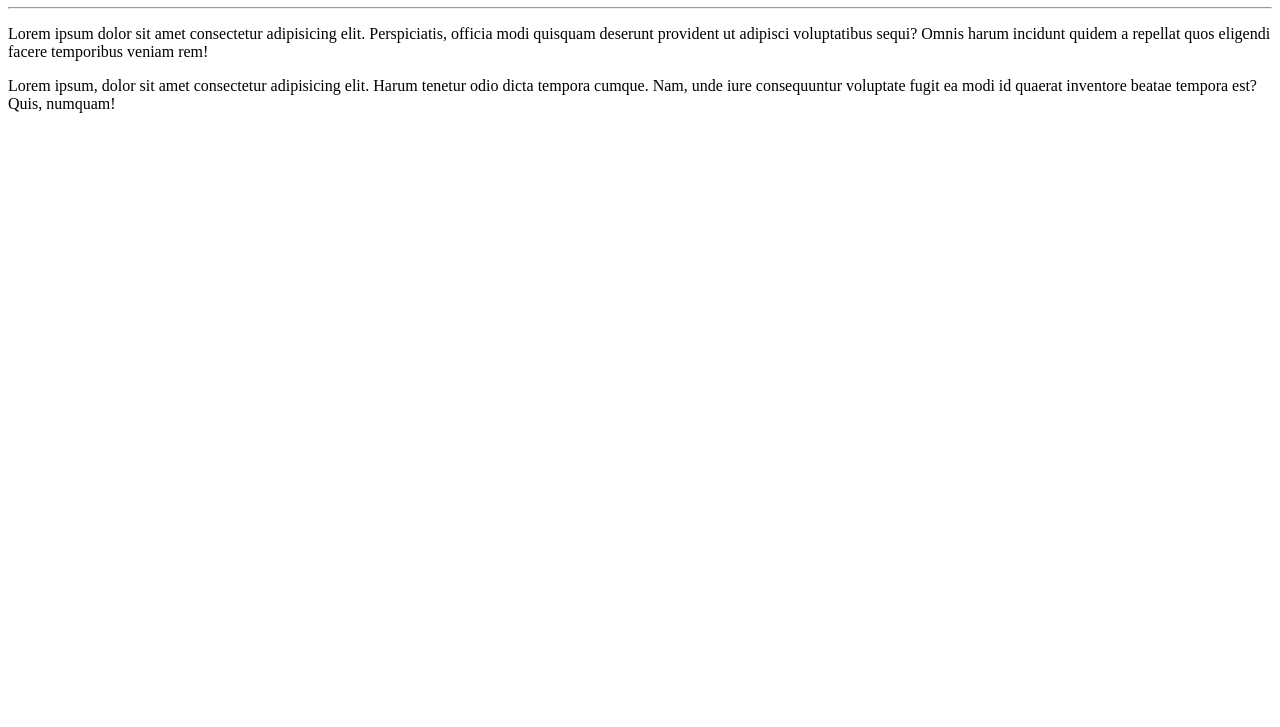
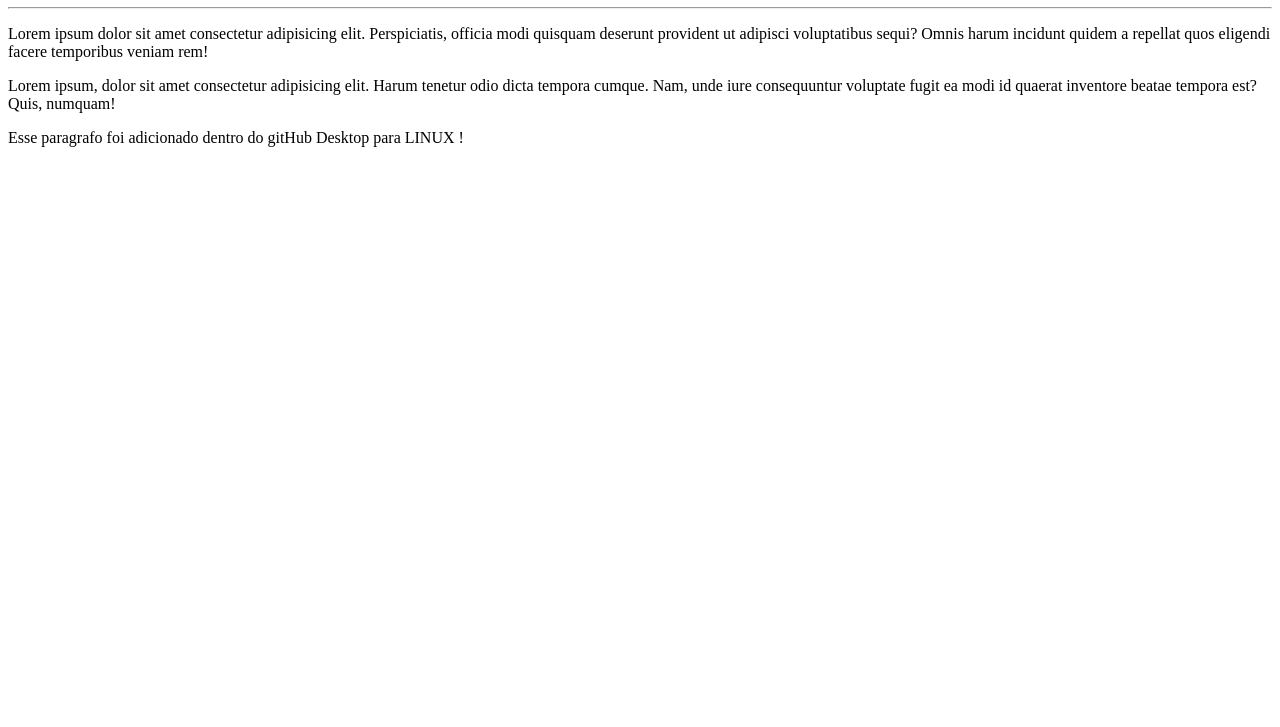
Before and after one commit to AlfredoPaulo/Ola-Mundo, a plain HTML site: page site-exemplo/index.html in a window 1280 px wide. Shown: the part 73-800 px from the top of the page. Drawn offline with Linux system fonts and the light colour scheme.

Commit message:
MUDEI O ARQUIVO INDEX

```diff
--- a/site-exemplo/index.html
+++ b/site-exemplo/index.html
@@ -11,5 +11,6 @@
 
     <p>Lorem ipsum dolor sit amet consectetur adipisicing elit. Perspiciatis, officia modi quisquam deserunt provident ut adipisci voluptatibus sequi? Omnis harum incidunt quidem a repellat quos eligendi facere temporibus veniam rem!</p>
     <p>Lorem ipsum, dolor sit amet consectetur adipisicing elit. Harum tenetur odio dicta tempora cumque. Nam, unde iure consequuntur voluptate fugit ea modi id quaerat inventore beatae tempora est? Quis, numquam!</p>
+    <p>Esse paragrafo foi adicionado dentro do gitHub Desktop para LINUX ! </p>
 </body>
 </html>
```
